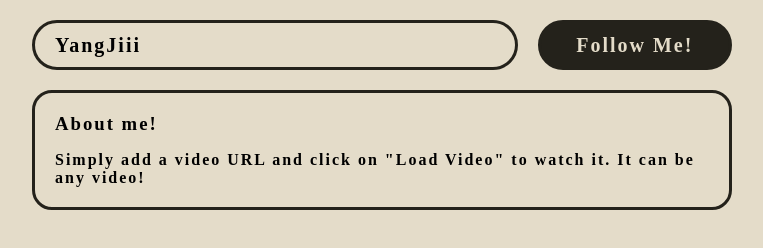
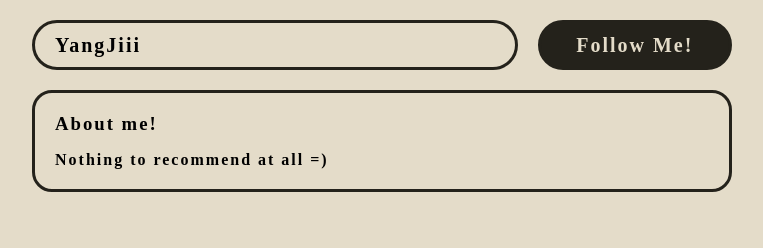
Before and after one commit to p0s3id0nVN/Blacklist, a plain HTML site: page index.html in a window 1280 px wide. Shown: the whole page, without its empty margins (258-1021 px from the left). Drawn offline with Linux system fonts and the light colour scheme.

Commit message:
Update index.html

```diff
--- a/index.html
+++ b/index.html
@@ -14,7 +14,7 @@
 
 <div class="info description">
 	<h3>About me!</h3>
-	<p>Simply add a video URL and click on "Load Video" to watch it. It can be any video!</p>
+	<p>Nothing to recommend at all =)</p>
 </div>
 
 <script src="/script.js"></script>
```
